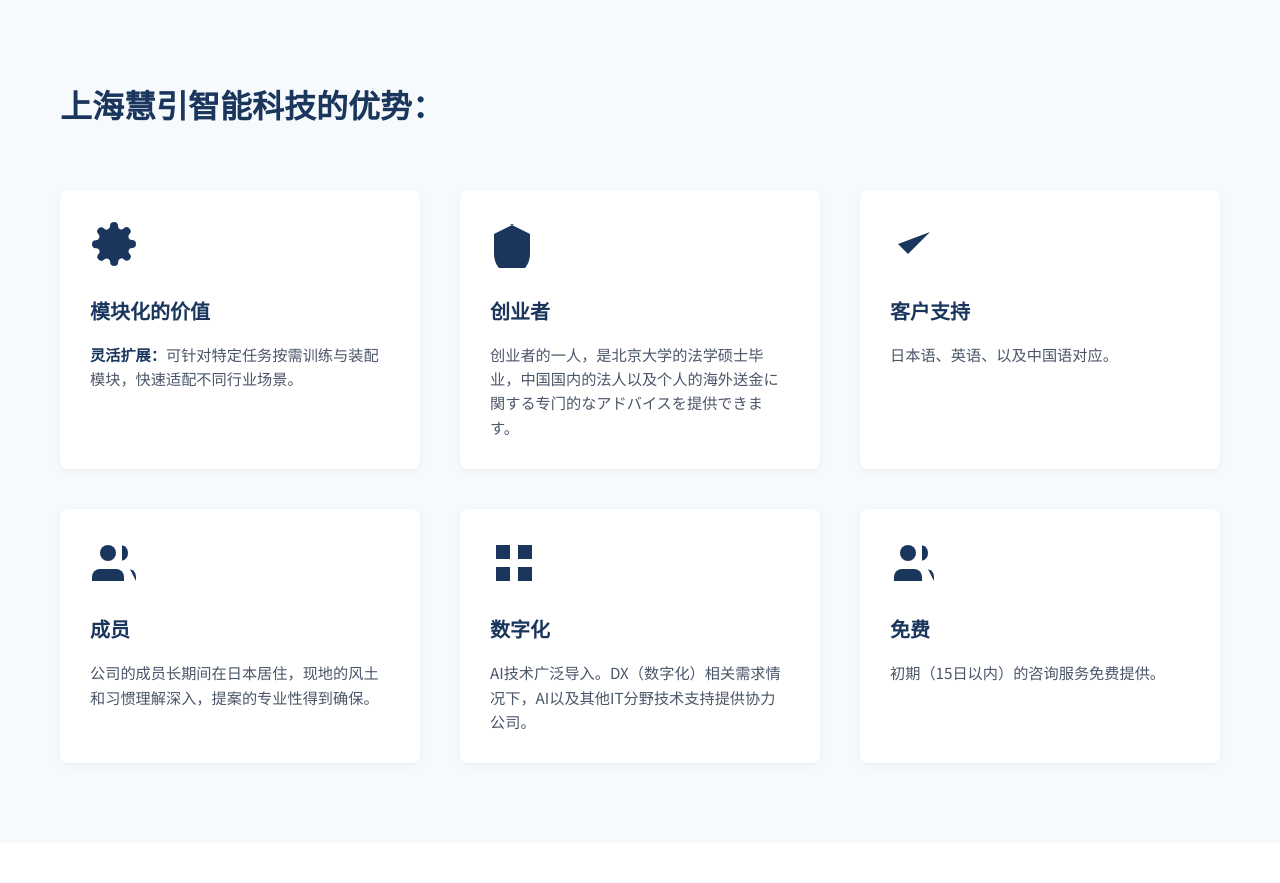
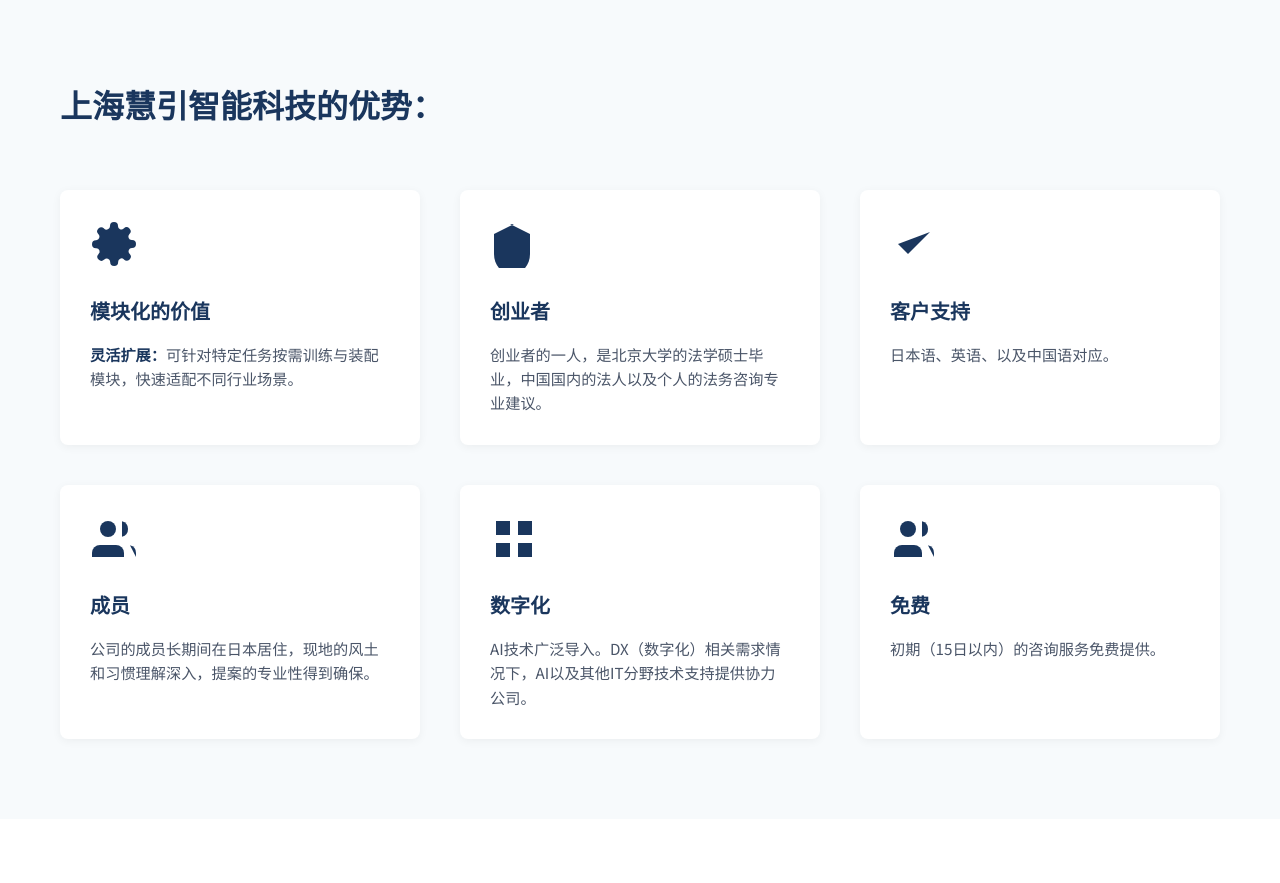
Before and after one commit to script-writer/ECS-Homepage, a Flask app: page / in a window 1280 px wide. Shown: the part 732-1615 px from the top of the page. Run offline with Flask 3, Linux system fonts and the light colour scheme.

Commit message:
更新创业者介绍：将海外送金改为法务咨询

```diff
--- a/templates/index.html
+++ b/templates/index.html
@@ -81,7 +81,7 @@
                     </svg>
                 </div>
                 <h3>创业者</h3>
-                <p>创业者的一人，是北京大学的法学硕士毕业，中国国内的法人以及个人的海外送金に関する专门的なアドバイスを提供できます。</p>
+                <p>创业者的一人，是北京大学的法学硕士毕业，中国国内的法人以及个人的法务咨询专业建议。</p>
             </div>
             <div class="strength-card">
                 <div class="strength-icon">
```
